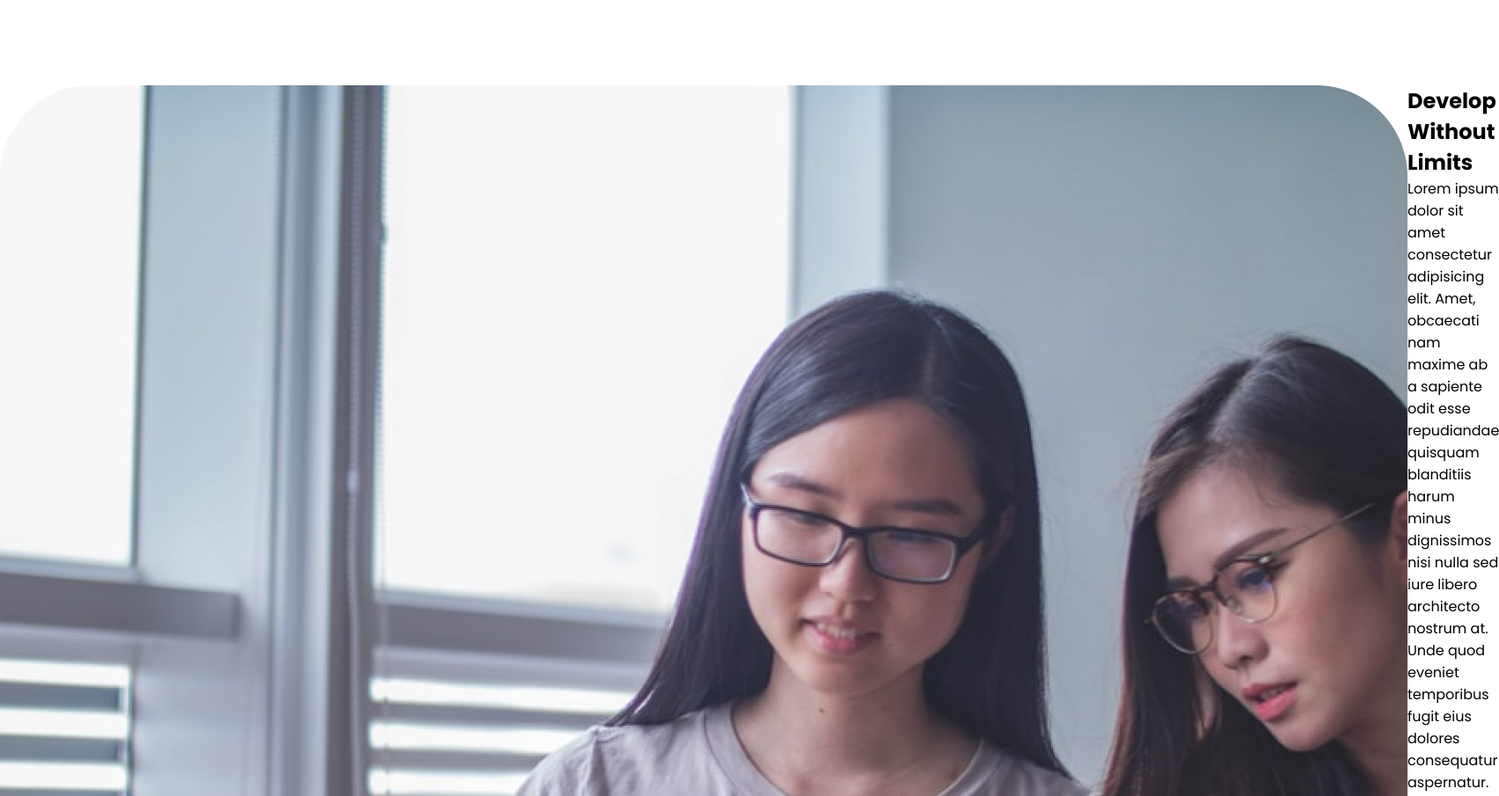
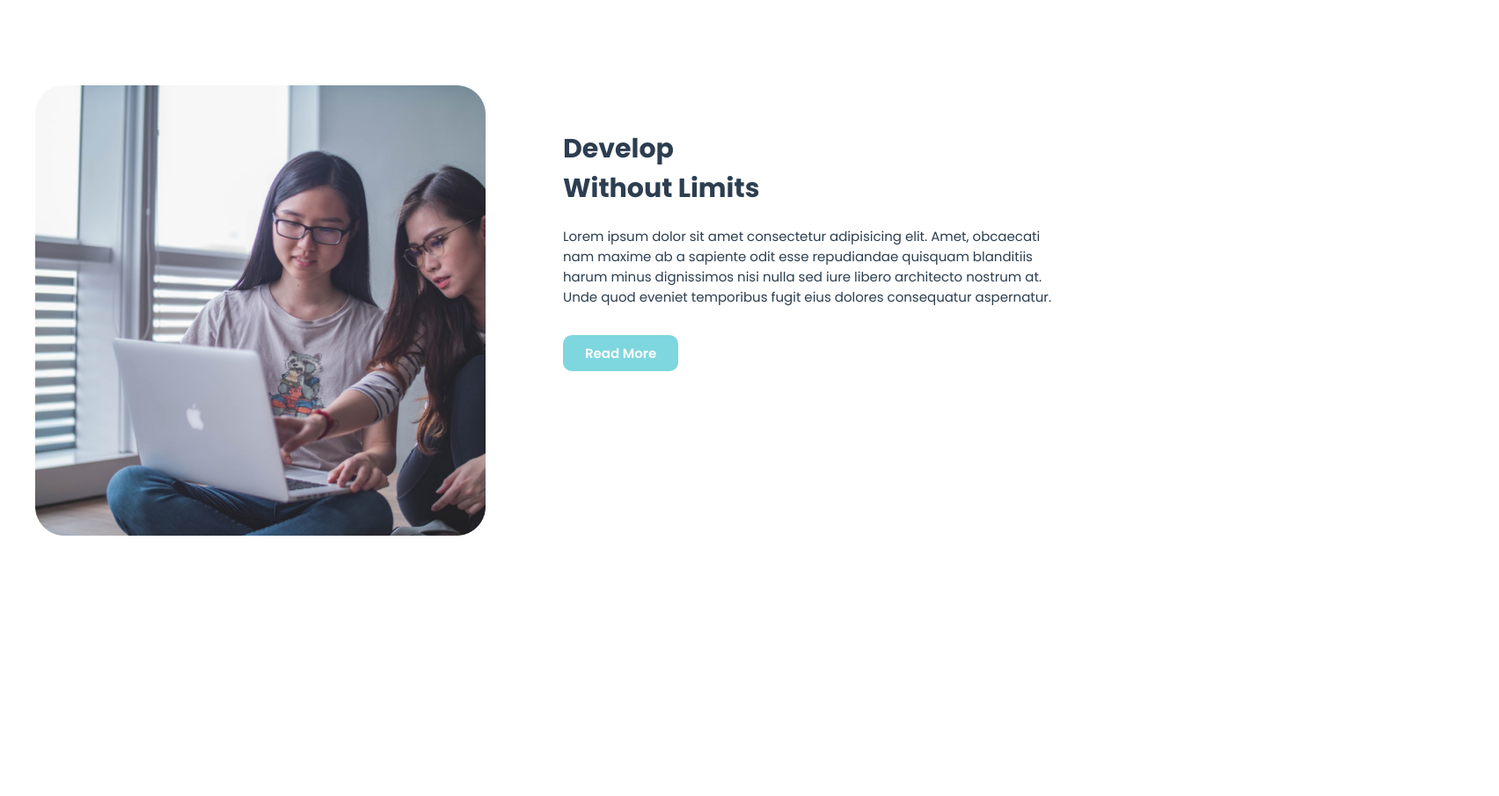
Before and after one commit to kabirul-design/assignment-1, a plain HTML site: page index.html in a window 1280 px wide. Shown: the part 1091-1996 px from the top of the page at 88% size, 1704 px wide, since content can reach past the window. After the commit the page ends 1807 px from the top, so only its background shows below. Drawn offline with Linux system fonts and the light colour scheme.

Commit message:
update new

```diff
--- a/css/style.css
+++ b/css/style.css
@@ -43,7 +43,7 @@ a{
 .banner-title .btn{
    font-size: 15px;
    font-weight: 600;
-   background:  #d35400;
+   background:  #00a8ff;
    padding: 10px 25px;
    border-radius: 10px;
    color: #fff;
@@ -51,9 +51,8 @@ a{
 
 }
 .banner-title .btn:hover{
-    background: none;
-    border: 1px solid #d35400;
-    color: black;
+    background: #FDA7DF;
+    color: #2c3e50;
 }
 
 small{
@@ -125,12 +124,6 @@ small{
     color: #2c3e50;
 }
 
-/* mission area ends */
-
-.develop-area{
-    display: flex;
-}
-
 .mission-box img{
     width: 30%;
     padding-bottom: 20px;
@@ -148,3 +141,48 @@ small{
     padding-bottom: 40px;
 
 }
+/* mission area ends */
+
+.develop-area{
+    display: flex;
+    margin-bottom: 100px;
+}
+
+.develop-image{
+    width: 50%;
+}
+
+.develop-image img{
+    width: 80%;
+    margin-left: 40px;
+
+}
+.develop-text{
+    width: 50%;
+}
+.develop-text h1{
+    font-size: 30px;
+    color: #2c3e50;
+    margin-top: 50px;
+    padding-bottom:20px ;
+}
+.develop-text p{
+    font-size: 15px;
+    color: #2c3e50;
+    padding-right: 60px;
+    padding-bottom: 40px;
+
+}
+.btn{
+    font-size: 15px;
+    font-weight: 600;
+     background:  #7ed6df;
+    padding: 10px 25px;
+    border-radius: 10px;
+    color: #fff;
+    transition: 0.3s ease;
+}
+ .btn:hover{
+    background: #FDA7DF;
+    color: #2c3e50;
+}
--- a/index.html
+++ b/index.html
@@ -61,11 +61,11 @@
             <img src="img/pictures/coding.png" alt="">
         </div>
         <div class="develop-text">
-            <h1>Develop Without Limits</h1>
+            <h1>Develop <br> Without Limits</h1>
             <p>Lorem ipsum dolor sit amet consectetur adipisicing elit. Amet, obcaecati nam maxime ab a sapiente odit esse repudiandae quisquam blanditiis harum minus dignissimos nisi nulla sed iure libero architecto nostrum at. Unde
                  quod eveniet temporibus fugit eius dolores consequatur aspernatur.
             </p>
-            <a href="#" class="btn"></a>
+            <a href="#" class="btn"> Read More</a>
         </div>
     </section>
 </body>
```
